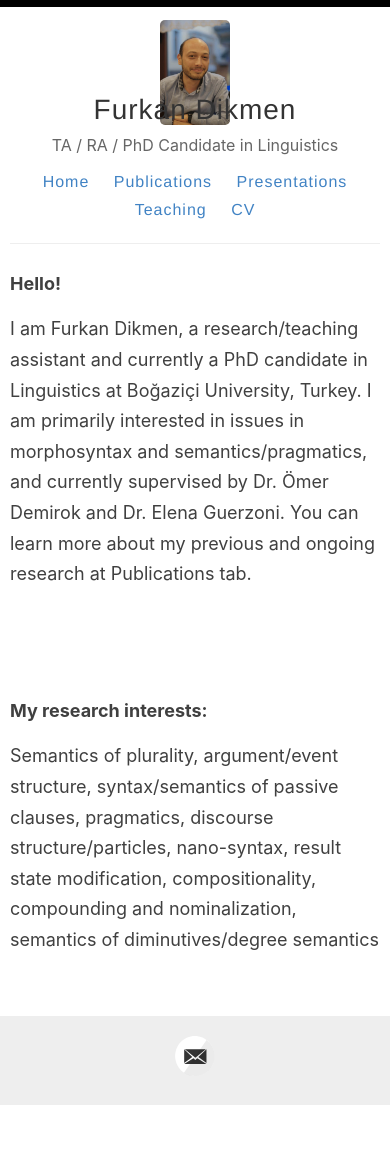
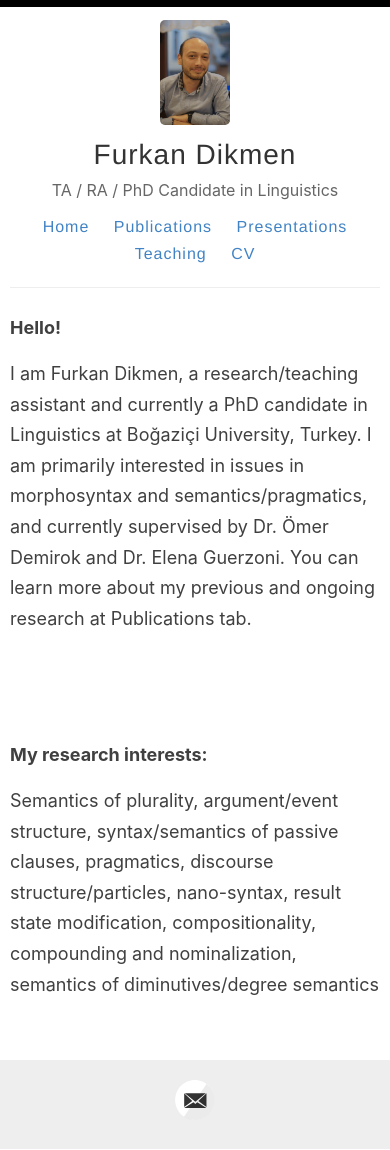
Before and after one commit to furkandikmen/furkandikmen.github.io, a Jekyll site: the page built from index.html, in a window 390 px wide. Built offline with Jekyll 4.4.1, drawn with Linux system fonts in a browser that asks for light colours; the list of posts is cut into pages by our own code; before the commit the page ends 1105 px from its top, so only the background shows below that.

Commit message:
fix: profile picture margins on mobile/small screens

```diff
--- a/assets/style.scss
+++ b/assets/style.scss
@@ -280,7 +280,6 @@ p > img {
 .site-avatar {
   float: left;
   width: 70px;
-  height: 70px;
   margin-right: 15px;
 
   @include mobile {
```
